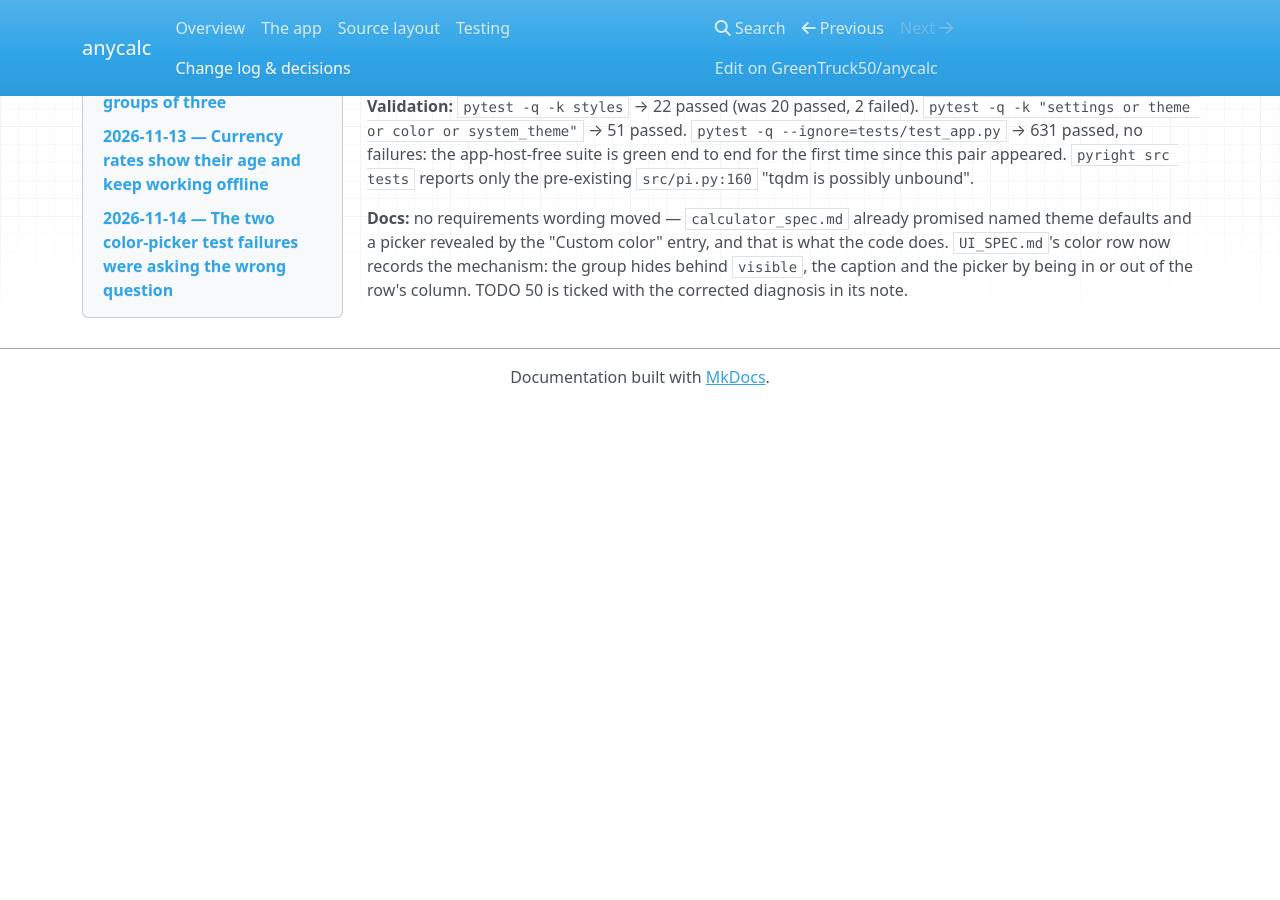
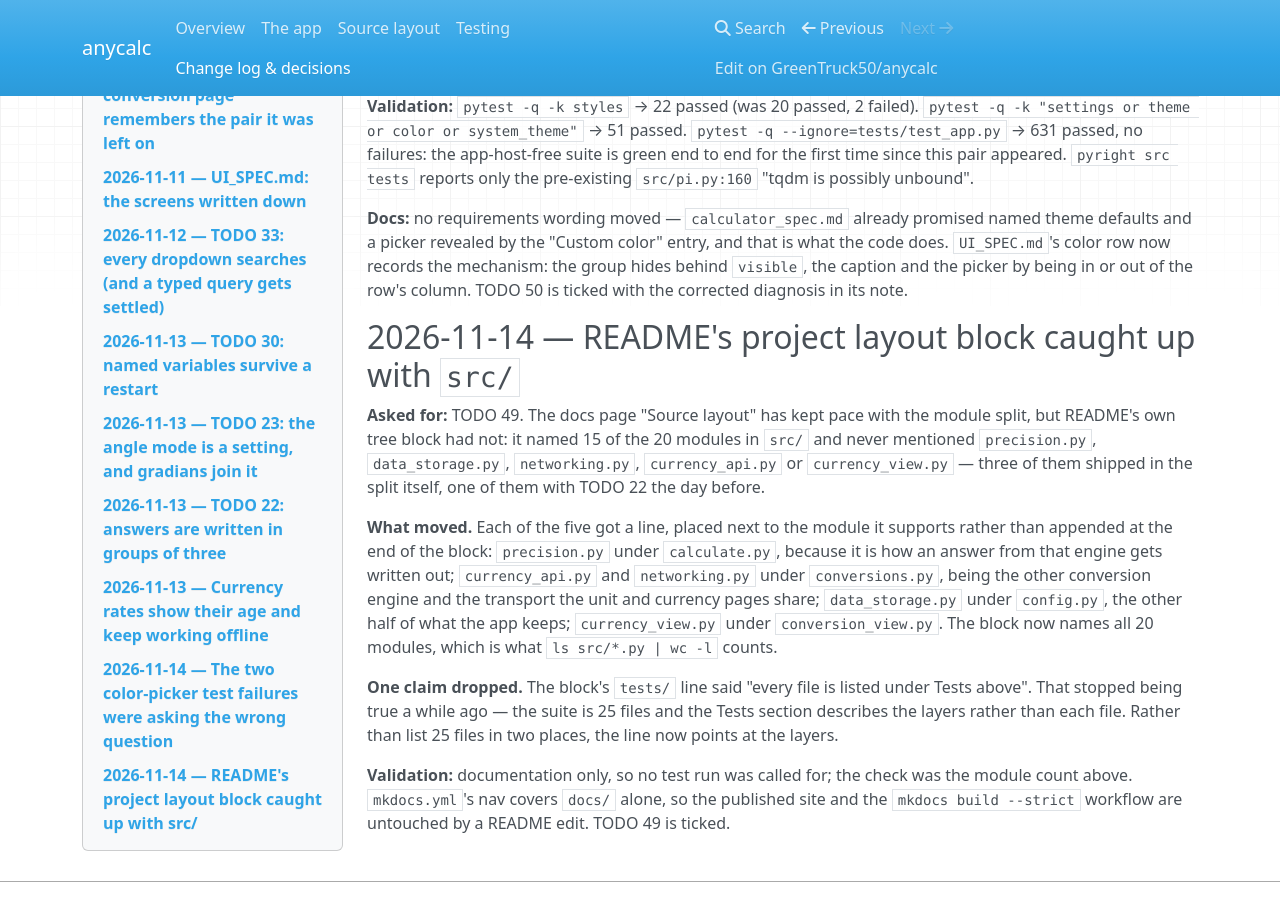
Before and after one commit to GreenTruck50/anycalc, an MkDocs documentation site: the page built from docs/Change log & decisions.md, in a window 1280 px wide and 900 px high, scrolled down 54791 px. Built offline with MkDocs 1.6.1, drawn with Linux system fonts in a browser that asks for light colours; nearby versions of some CDN libraries; before the commit the page ends 55196 px from its top, so only the background shows below that.

Commit message:
TODO 49: README's project layout block names every module in src/
The docs page "Source layout" has kept pace with the module split; README's own tree block had not. It named 15 of the 20 modules in src/ and never mentioned precision.py, data_storage.py, networking.py, currency_api.py or currency_view.py - three of them shipped in the split itself, one of them with TODO 22 the day before.

Each of the five got a line, placed next to the module it supports rather than appended at the end: precision.py under calculate.py, because it is how an answer from that engine gets written out; currency_api.py and networking.py under conversions.py, being the other conversion engine and the transport the unit and currency pages share; data_storage.py under config.py, the other half of what the app keeps; currency_view.py under conversion_view.py. The block now names all 20 modules.

The block also claimed every test file was listed under Tests above, which stopped being true as the suite grew to 25 files while that section kept describing the layers. Rather than list the files twice, the line now points at the layers.

Documentation only: no code moved, so no test run was called for. mkdocs.yml's nav covers docs/ alone, so the published site and its mkdocs build --strict workflow are untouched by a README edit. TODO 49 is ticked.

```diff
--- a/docs/Change log & decisions.md
+++ b/docs/Change log & decisions.md
@@ -818,3 +818,13 @@ The Android emulator window repeatedly triggered an "is not responding" dialog w
 **Validation:** `pytest -q -k styles` → 22 passed (was 20 passed, 2 failed). `pytest -q -k "settings or theme or color or system_theme"` → 51 passed. `pytest -q --ignore=tests/test_app.py` → 631 passed, no failures: the app-host-free suite is green end to end for the first time since this pair appeared. `pyright src tests` reports only the pre-existing `src/pi.py:160` "tqdm is possibly unbound".
 
 **Docs:** no requirements wording moved — `calculator_spec.md` already promised named theme defaults and a picker revealed by the "Custom color" entry, and that is what the code does. `UI_SPEC.md`'s color row now records the mechanism: the group hides behind `visible`, the caption and the picker by being in or out of the row's column. TODO 50 is ticked with the corrected diagnosis in its note.
+
+## 2026-11-14 — README's project layout block caught up with `src/`
+
+**Asked for:** TODO 49. The docs page "Source layout" has kept pace with the module split, but README's own tree block had not: it named 15 of the 20 modules in `src/` and never mentioned `precision.py`, `data_storage.py`, `networking.py`, `currency_api.py` or `currency_view.py` — three of them shipped in the split itself, one of them with TODO 22 the day before.
+
+**What moved.** Each of the five got a line, placed next to the module it supports rather than appended at the end of the block: `precision.py` under `calculate.py`, because it is how an answer from that engine gets written out; `currency_api.py` and `networking.py` under `conversions.py`, being the other conversion engine and the transport the unit and currency pages share; `data_storage.py` under `config.py`, the other half of what the app keeps; `currency_view.py` under `conversion_view.py`. The block now names all 20 modules, which is what `ls src/*.py | wc -l` counts.
+
+**One claim dropped.** The block's `tests/` line said "every file is listed under Tests above". That stopped being true a while ago — the suite is 25 files and the Tests section describes the layers rather than each file. Rather than list 25 files in two places, the line now points at the layers.
+
+**Validation:** documentation only, so no test run was called for; the check was the module count above. `mkdocs.yml`'s nav covers `docs/` alone, so the published site and the `mkdocs build --strict` workflow are untouched by a README edit. TODO 49 is ticked.
```
Also changed, not shown: README.md (+17 -1 lines), TODO.md (+8 -1 lines).
